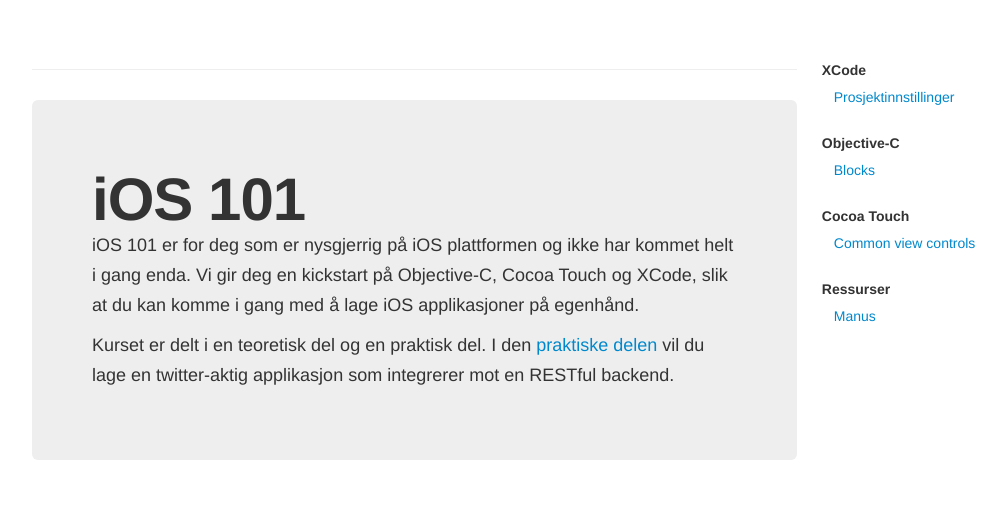
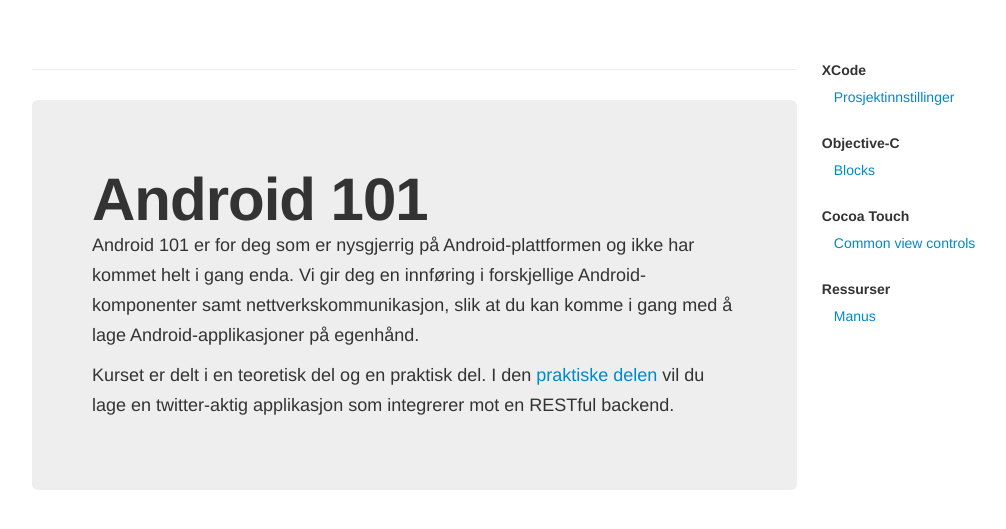
Before and after one commit to bekk/android101, a Jekyll site: the page built from docs/index.html, in a window 1280 px wide. Shown: the top 529 px of the page, without its empty margins (28-1034 px from the left). Built offline with Jekyll 4.4.1, drawn with Linux system fonts in a browser that asks for light colours; Markdown is read by kramdown in place of the engine named in the settings.

Commit message:
Adjusted intro to Android

```diff
--- a/docs/index.html
+++ b/docs/index.html
@@ -3,8 +3,8 @@
 ---
 
 <div class="hero-unit">
-<h1>iOS 101</h1>
-<p>iOS 101 er for deg som er nysgjerrig på iOS plattformen og ikke har kommet helt i gang enda. Vi gir deg en kickstart på Objective-C, Cocoa Touch og XCode, slik at du kan komme i gang med å lage iOS applikasjoner på egenhånd.</p>
+<h1>Android 101</h1>
+<p>Android 101 er for deg som er nysgjerrig på Android-plattformen og ikke har kommet helt i gang enda. Vi gir deg en innføring i forskjellige Android-komponenter samt nettverkskommunikasjon, slik at du kan komme i gang med å lage Android-applikasjoner på egenhånd.</p>
 
 <p>Kurset er delt i en teoretisk del og en praktisk del. I den <a href="pages/oppgaver.html">praktiske delen</a> vil du lage en twitter-aktig applikasjon som integrerer mot en RESTful backend.</p>
 </div>
```
